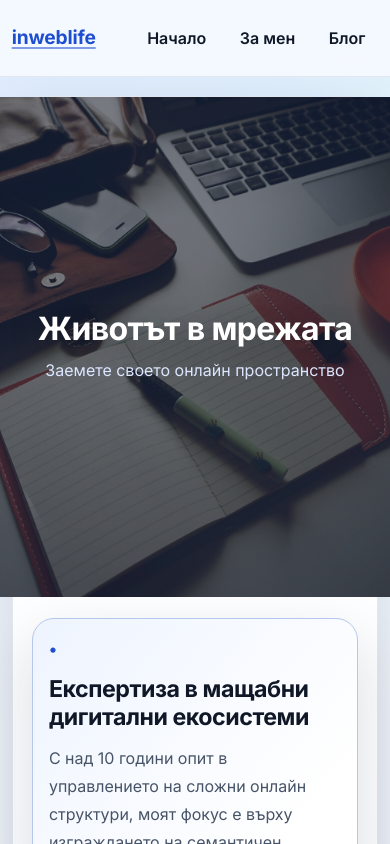
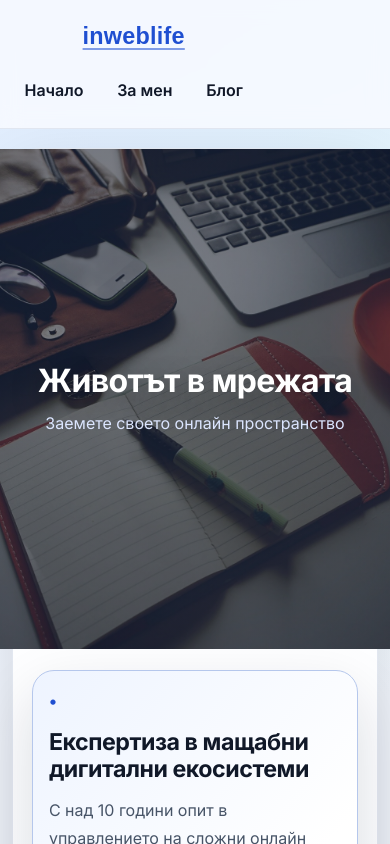
Before and after one commit to inweblife/inweblife, a Next.js app: page / in a window 390 px wide. Shown: the top 844 px of the page. Built offline with nearby package versions, Linux system fonts and the light colour scheme.

Commit message:
Update globals.css

```diff
--- a/styles/globals.css
+++ b/styles/globals.css
@@ -161,6 +161,30 @@ button:focus-visible {
   color: var(--accent-strong);
 }
 
+@media (max-width: 48rem) {
+  .topBar {
+    display: grid;
+    justify-items: center;
+    gap: 0.7rem;
+  }
+
+  .siteTitle {
+    width: 100%;
+    text-align: center;
+    font-family: "Segoe UI Variable Display", "Avenir Next", "Montserrat", sans-serif;
+    font-size: clamp(1.35rem, 6vw, 1.7rem);
+    letter-spacing: 0.01em;
+  }
+
+  .topBar nav {
+    width: 100%;
+  }
+
+  .menuList {
+    justify-content: center;
+  }
+}
+
 footer {
   margin-top: clamp(2.5rem, 5vw, 4rem);
   border-top: 1px solid var(--border);
```
